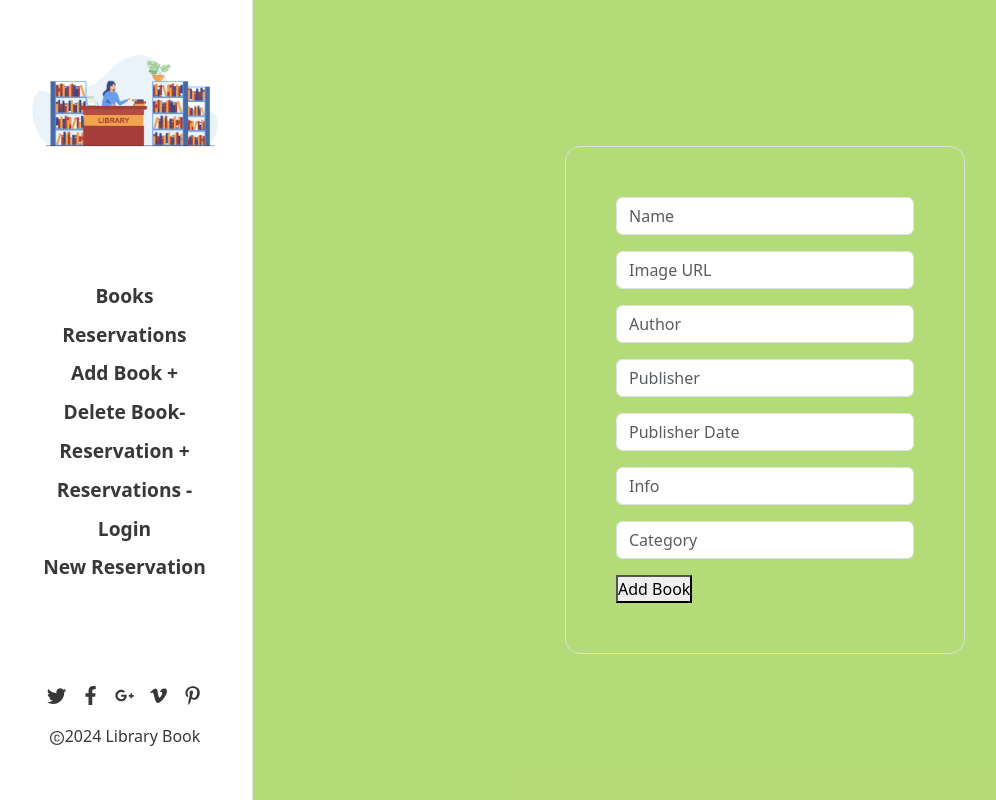
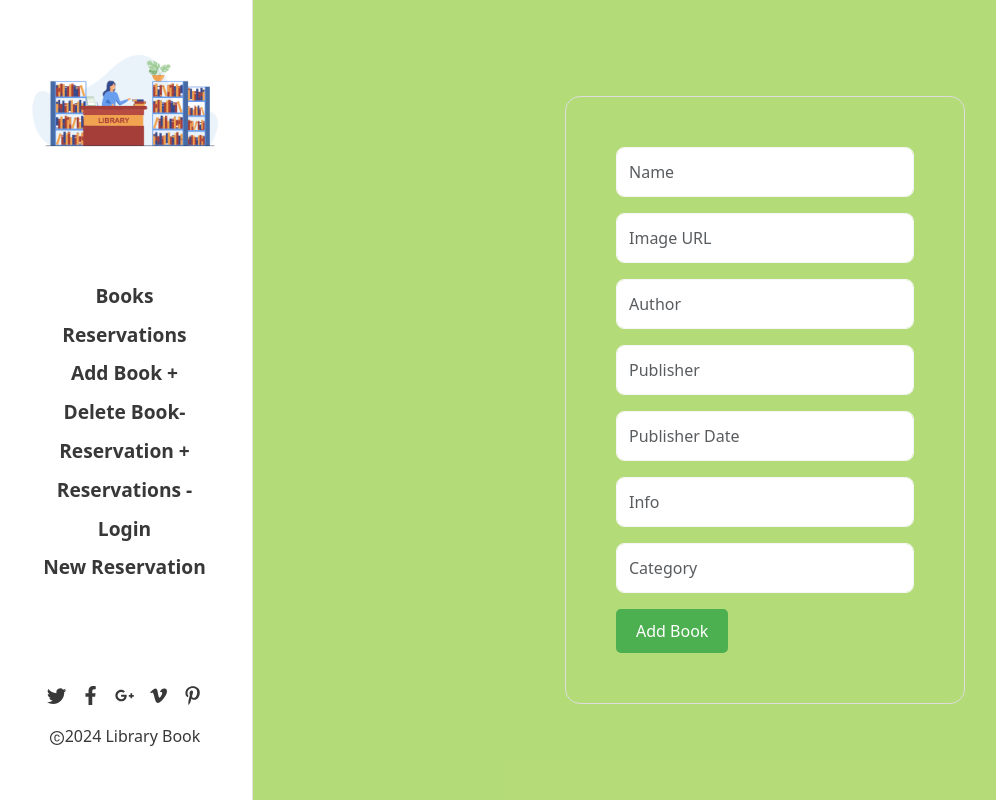
Before and after one commit to leloufadel/Page-To-page-Library-Frontend, a React (Create React App) app: page /bookform in a window 1280 px wide. Shown: the whole page, without its empty margins (3-999 px from the left). Built offline with nearby package versions, Linux system fonts and the light colour scheme; no server answers.

Commit message:
Update bookform.css

```diff
--- a/src/stylesheets/bookform.css
+++ b/src/stylesheets/bookform.css
@@ -18,3 +18,20 @@
 .input .mb-3 {
   margin-bottom: 10px;
 }
+
+.form-control {
+  width: 100%;
+  padding: 12px;
+  border: 1px solid whitesmoke;
+  border-radius: 8px;
+  box-sizing: border-box;
+}
+
+.form-btn {
+  background-color: #4caf50;
+  color: white;
+  padding: 10px 20px;
+  border: none;
+  border-radius: 5px;
+  cursor: pointer;
+}
```
